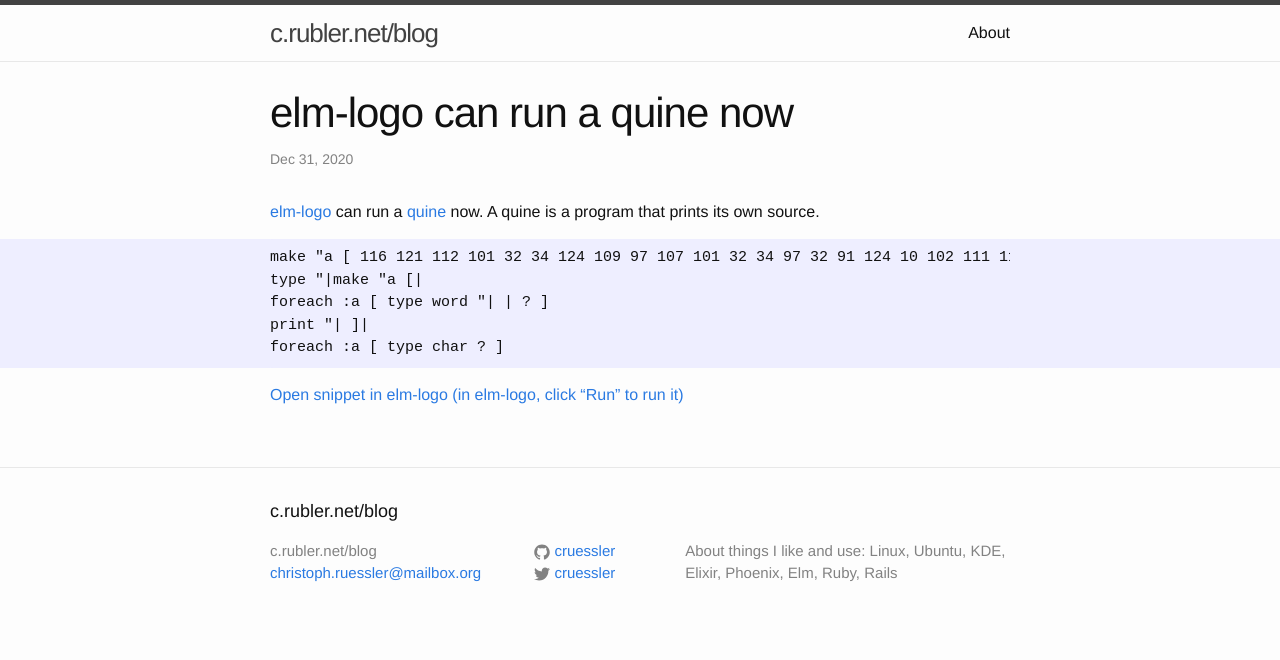
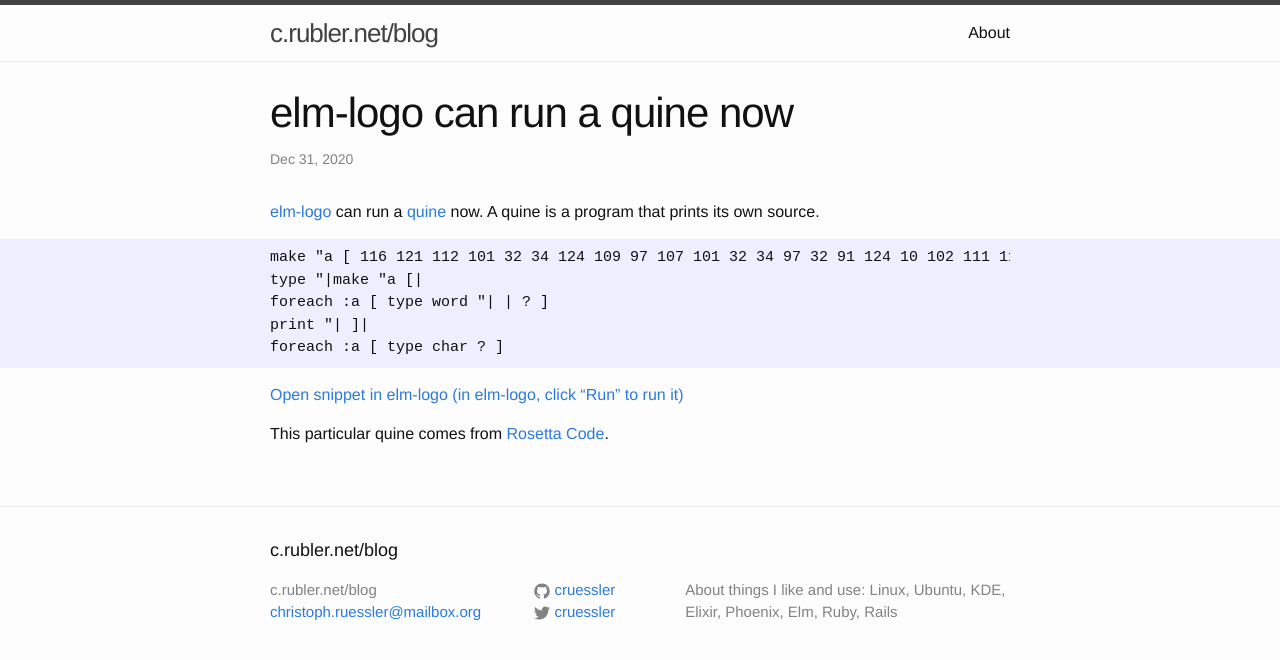
Before and after one commit to cruessler/blog, a Jekyll site: the page built from _posts/2020-12-31-elm-logo-can-run-a-quine.md, in a window 1280 px wide. Shown: the top 660 px of the page. Built offline with Jekyll 4.4.1, drawn with Linux system fonts in a browser that asks for light colours.

Commit message:
Attribute quine

```diff
--- a/_posts/2020-12-31-elm-logo-can-run-a-quine.md
+++ b/_posts/2020-12-31-elm-logo-can-run-a-quine.md
@@ -16,5 +16,8 @@ print "| ]|
 foreach :a [ type char ? ]
 {% endelm_logo_snippet %}
 
+This particular quine comes from [Rosetta Code][rosettacode-quine].
+
 [elm-logo]: https://c.rubler.net/elm-logo/
+[rosettacode-quine]: https://rosettacode.org/wiki/Quine#Logo
 [wikipedia-quine]: https://en.wikipedia.org/wiki/Quine_(computing)
```
